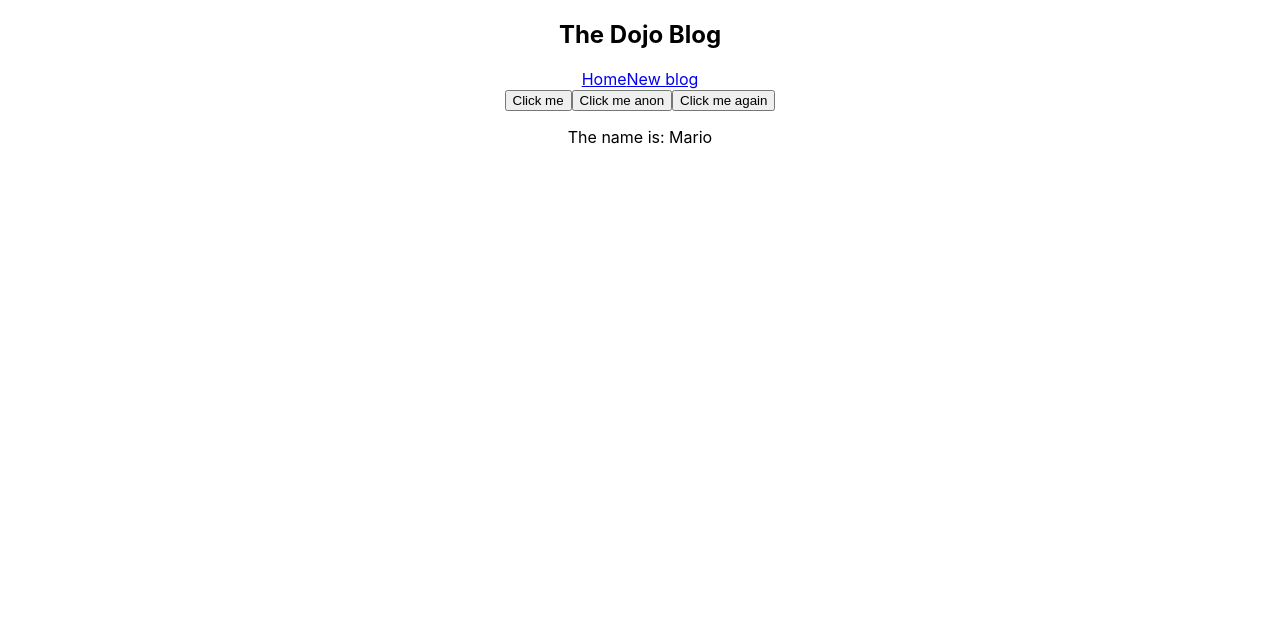
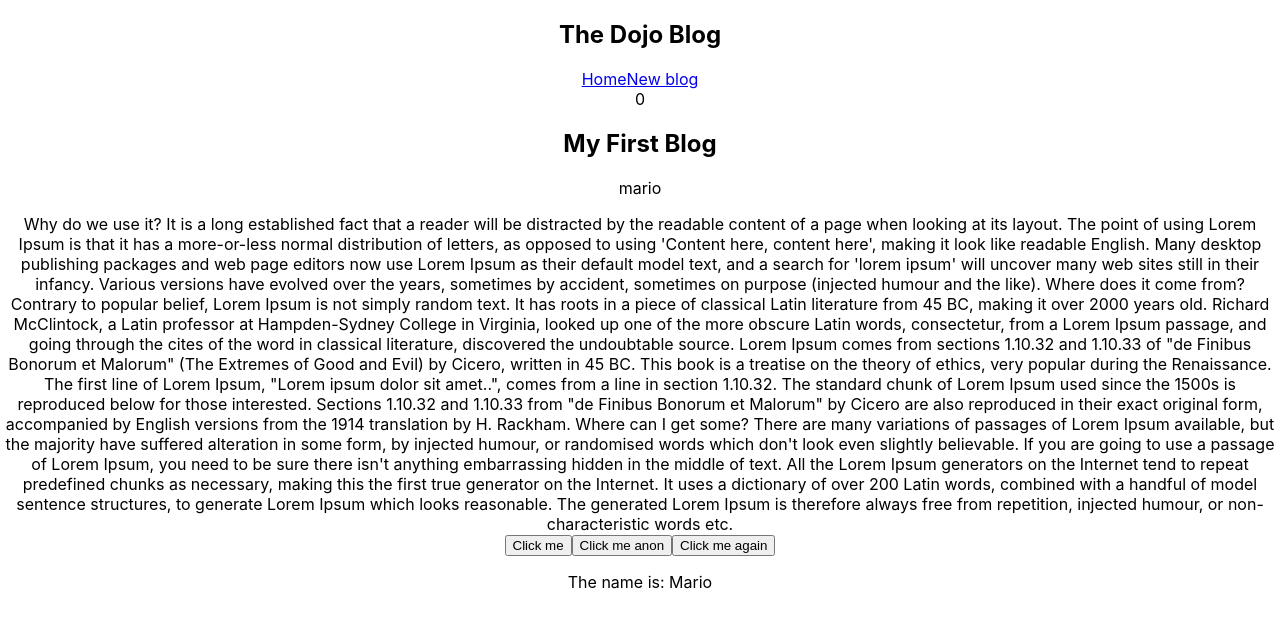
Before and after one commit to Jackques/React-tutorial, a React (Create React App) app: page /blogs/1 in a window 1280 px wide. Shown: the top 628 px of the page. Built offline with nearby package versions, Linux system fonts and the light colour scheme; data requests are answered from the project's data file.

Commit message:
Updated code by following tutorial, vid 25-27; Added BlogDetails component & dynamic route to Blogdetails. Also updated Bloglist with link React tag which onclick takes user to respective blog

```diff
--- a/src/App.js
+++ b/src/App.js
@@ -5,6 +5,7 @@ import Home from "./Home";
 import {useState} from "react";
 import {BrowserRouter as Router, Route, Switch } from "react-router-dom";
 import Create from "./Create";
+import BlogDetails from "./BlogDetails";
 
 function App() {
 
@@ -34,6 +35,9 @@ function App() {
                         </Route>
                         <Route path="/create">
                             <Create/>
+                        </Route>
+                        <Route path="/blogs/:id">
+                            <BlogDetails/>
                         </Route>
 
                         {/*
--- /dev/null
+++ b/src/BlogDetails.js
@@ -0,0 +1,28 @@
+import {useParams} from "react-router-dom";
+import useFetch from "./useFetch";
+
+const BlogDetails = () => {
+    const { id } = useParams();
+    // the 'useParams' will retrieve the desired parameters from the current url on init of this component,
+    // similair to Angular's "this.route.snapshot.paramMap.get('?')"
+    // The desired parameter defined inside the curly braces after const from equal the parameter name set
+    // in the routes (which can be found in App.js)
+
+    const { data: blog, error, isPending } = useFetch('http://localhost:7000/blogs/' + id);
+
+    return (
+        <div className="blog-details">
+            {/*<h2>Blog details - { id } </h2>*/}
+            { isPending && <div>Loading...</div>}
+            { error & <div> {error} </div>}
+            { blog && (
+                <article>
+                    <h2>{ blog.title }</h2>
+                    <p>{ blog.author }</p>
+                    <div>{ blog.body }</div>
+                </article>
+            )}
+        </div>
+    );
+}
+export default BlogDetails;
--- a/src/BlogList.js
+++ b/src/BlogList.js
@@ -1,4 +1,6 @@
 // const BlogList = (props) => {
+
+import {Link} from "react-router-dom";
 
 const BlogList = ({blogs, title, handleDelete}) => {
     debugger;
@@ -31,11 +33,23 @@ const BlogList = ({blogs, title, handleDelete}) => {
             <h2>{title}</h2>
             {blogs.map(blog => (
                 <div className="blog-preview" key={blog.id}>
-                    <h2>{blog.title}</h2>
-                    <div className="blog-body">
-                        {blog.body}
-                    </div>
-                    <p>Written by {blog.author}</p>
+                    {/* here we iterate over each blog,
+                    display the title & author INSIDE of the React Link tag,
+                    when the Link tag has been clicked, the url navigates to the link defined in the respective 'to' attribute
+
+                    "The primary way to allow users to navigate around your application.
+                    <Link> will render a fully accessible anchor tag with the proper href.
+                    A <Link> can know when the route it links to is active and automatically
+                    apply an activeClassName and/or activeStyle when given either prop"
+                    */}
+                    <Link to={`/blogs/${blog.id}`}>
+                        <h2>{blog.title}</h2>
+                        {/*<div className="blog-body">*/}
+                        {/*    {blog.body}*/}
+                        {/*</div>*/}
+                        <p>Written by {blog.author}</p>
+                    </Link>
+
                     {/*<button onClick={()=> handleDelete(blog.id)}>Delete blog</button>*/}
                 </div>
             ))}
--- a/src/useFetch.js
+++ b/src/useFetch.js
@@ -1,6 +1,8 @@
 import {useEffect, useState} from "react";
 
 // ! custom hooks in React needs to start with the word "use", otherwise it will not work
+// these 'hooks' are somewhat similair to Angular services, in the way that they provide
+// some seperate logic i.e. (the same) HTTP request for a (or multiple) components.
 const useFetch = (url) => {
     const [data, setData] = useState(
         //[
```
Also changed, not shown: 1 other file (tests, documents, lock files or other folders).
